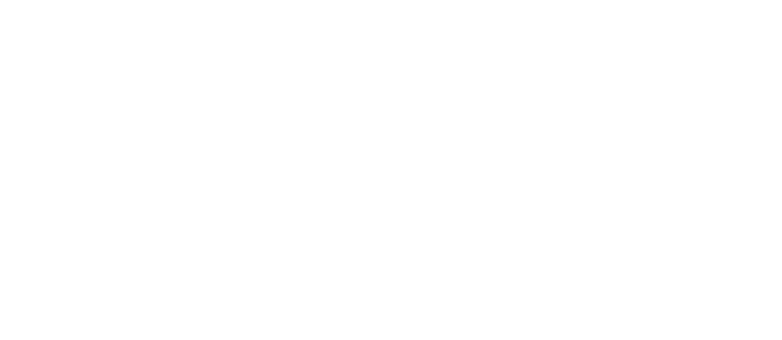
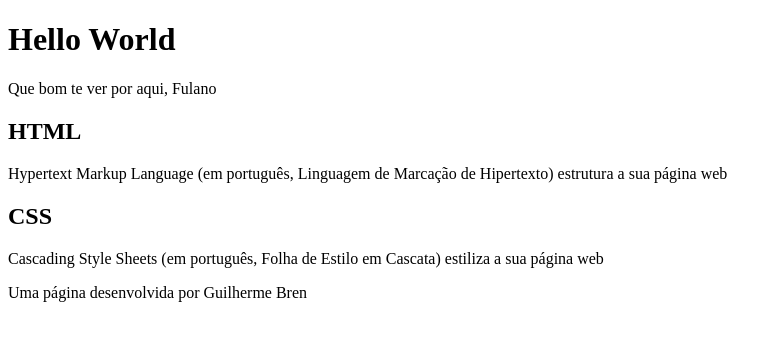
Before and after one commit to GuilhermeBren/HelloWorld, a plain HTML site: page index.html in a window 1280 px wide. Shown: the whole page, without its empty margins (0-782 px from the left). Drawn offline with Linux system fonts and the light colour scheme.

Commit message:
Segunda Parte

```diff
--- a/index.html
+++ b/index.html
@@ -6,6 +6,21 @@
     <title>Hello World</title>
 </head>
 <body>
+    <header>
+<h1>Hello World</h1>
+<p>Que bom te ver por aqui, Fulano</p>
+    </header>
+<section>
+    <h2>HTML</h2>
+    <P>Hypertext Markup Language (em português, Linguagem de Marcação de Hipertexto) estrutura a sua página web</P>
+    <h2>CSS</h2>
+    <P>Cascading Style Sheets (em português, Folha de Estilo em Cascata) estiliza a sua página web</P>
+
+</section>
+<footer>
+    <p>Uma página desenvolvida por Guilherme Bren</p>
+
+</footer>
 
 </body>
 </html>
```
